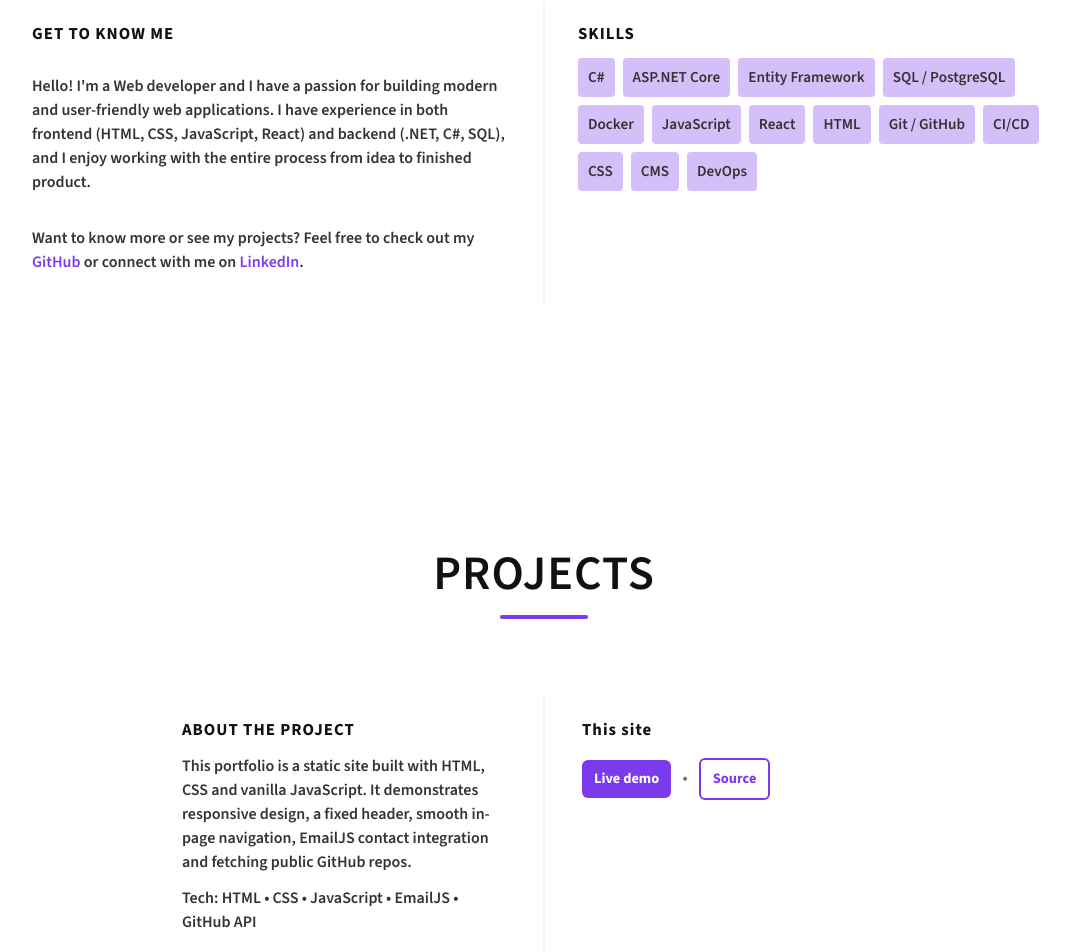
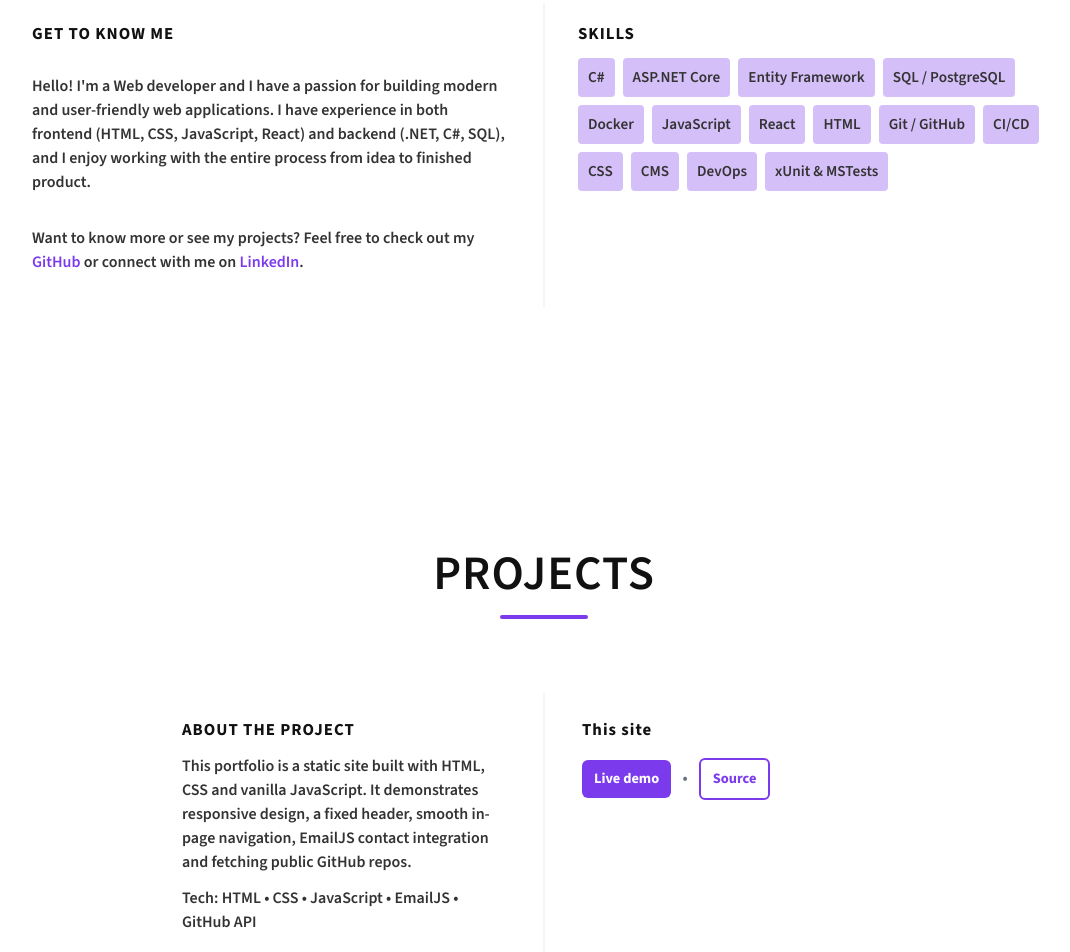
Before and after one commit to KarlYbring/Portfolio, a website: page index.html in a window 1280 px wide. Shown: the part 1059-2011 px from the top of the page, without its empty margins (96-1166 px from the left). Drawn offline with nearby package versions, Linux system fonts and the light colour scheme.

Commit message:
Lade till extra kompetenser i skills-sektionen

```diff
--- a/index.html
+++ b/index.html
@@ -81,6 +81,7 @@
               <span class="skill">CSS</span>
               <span class="skill">CMS</span>
               <span class="skill">DevOps</span>
+              <span class="skill">xUnit & MSTests</span>
             </div>
           </aside>
         </div>
```
